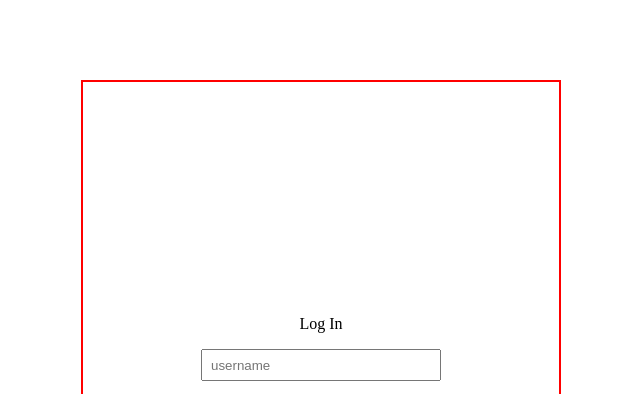
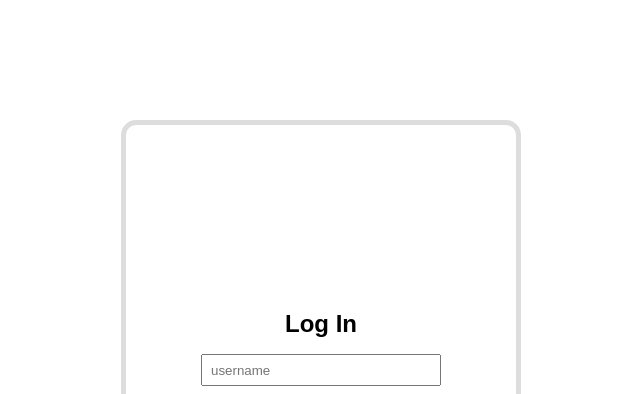
Before and after one commit to Schwafton/SecurityProject, a plain HTML site: page logIn.html in a window 1280 px wide. Shown: the top 394 px of the page, without its empty margins (319-959 px from the left). Drawn offline with Linux system fonts and the light colour scheme.

Commit message:
added styles

```diff
--- a/logIn.css
+++ b/logIn.css
@@ -12,15 +12,23 @@ body {
 }
 
 form {
-    width: 30rem;
-    height: 40rem;
-    border: solid 2px red;
+    width: 25rem;
+    height: 35rem;
+    border: solid 5px #dddddd;
+    border-radius: 15px;
     display: flex;
     align-items: center;
     gap: 0.5rem;
     justify-content: center;
     flex-direction: column;
 }
+
+.header {
+    font-family: Arial, Helvetica, sans-serif;
+    font-size: 1.5em;
+    font-weight: bold;
+}
+
 input {
     height: 2rem;
     width: 15rem;
--- a/logIn.html
+++ b/logIn.html
@@ -9,7 +9,7 @@
   </head>
   <body>
     <form action="">
-      <header id="header">Log In</header>
+      <header class="header">Log In</header>
       <label for="username"></label>
       <input type="text" id="username" placeholder="username" />
       <label for="password"></label>
--- a/style.css
+++ b/style.css
@@ -19,6 +19,10 @@ nav {
   display: flex;
   align-items: center;
   justify-content: center;
+}
+.log-in {
+  text-decoration: none;
+
 }
 
 h2 {
@@ -55,6 +59,7 @@ p {
   display: flex;
   align-items: center;
   justify-content: center;
+  margin: 1rem;
 }
 
 table.buttons {
```
Also changed, not shown: index.html (+4 -0 lines).
